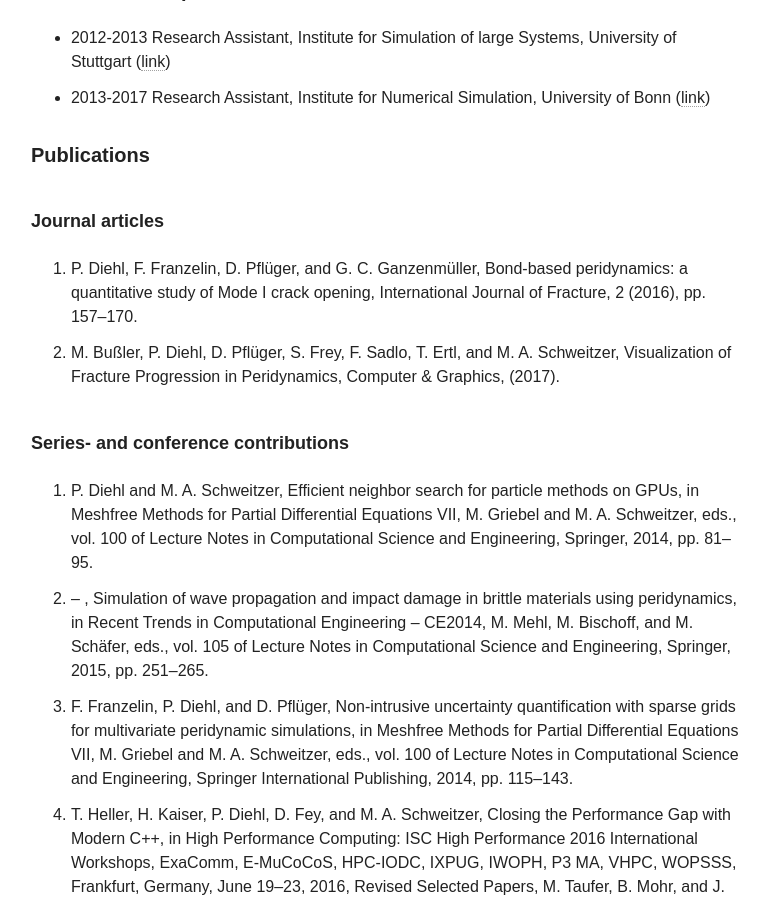
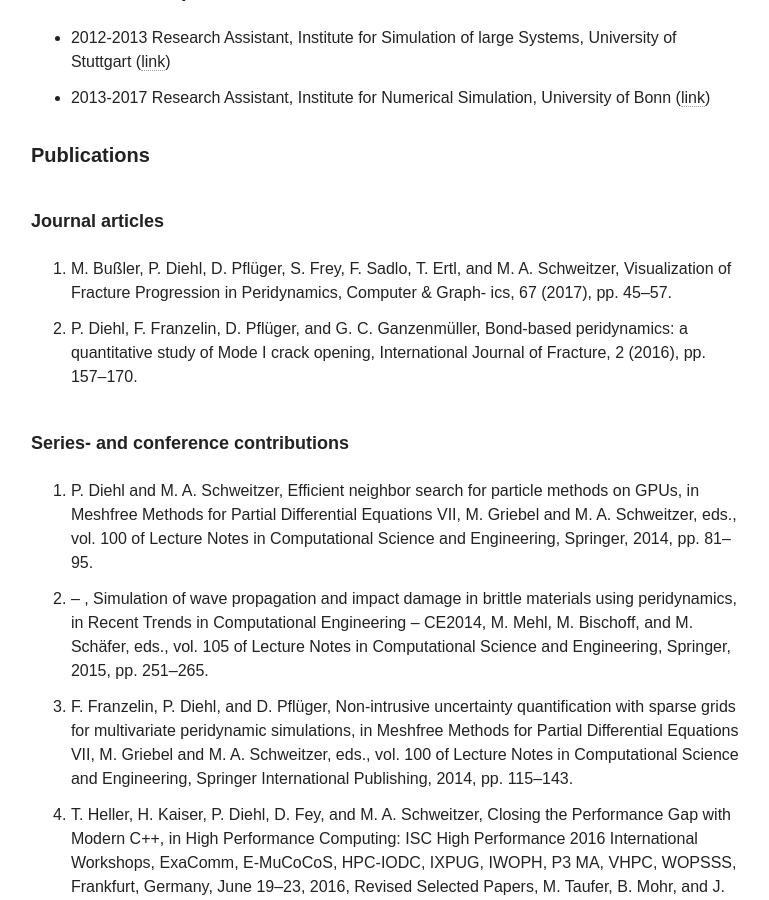
Before and after one commit to diehlpk/diehlpk.github.io, a Jekyll site: the page built from cv/index.md, in a window 1280 px wide and 900 px high, scrolled down 1098 px. Shown: the whole window, without its empty margins (255-1024 px from the left). Built offline with Jekyll 4.4.1, drawn with Linux system fonts in a browser that asks for light colours; nearby versions of some CDN libraries.

Commit message:
Update publication

```diff
--- a/cv/index.md
+++ b/cv/index.md
@@ -25,10 +25,11 @@ hide: true
 ##### Publications
 
 ###### Journal articles
-1.  P. Diehl, F. Franzelin, D. Pflüger, and G. C. Ganzenmüller, Bond-based peridynamics: a quantitative study of Mode I crack opening, International Journal of Fracture,
+1. M. Bußler, P. Diehl, D. Pflüger, S. Frey, F. Sadlo, T. Ertl, and M. A.
+Schweitzer, Visualization of Fracture Progression in Peridynamics, Computer & Graph-
+ics, 67 (2017), pp. 45–57.
+1. P. Diehl, F. Franzelin, D. Pflüger, and G. C. Ganzenmüller, Bond-based peridynamics: a quantitative study of Mode I crack opening, International Journal of Fracture,
 2 (2016), pp. 157–170.
-2. M. Bußler, P. Diehl, D. Pflüger, S. Frey, F. Sadlo, T. Ertl, and M. A.
-Schweitzer, Visualization of Fracture Progression in Peridynamics, Computer & Graphics, (2017).
 
 ###### Series- and conference contributions
 1. P. Diehl and M. A. Schweitzer, Efficient neighbor search for particle methods on
--- a/data/list/publications.bib
+++ b/data/list/publications.bib
@@ -13,6 +13,9 @@ and Ertl, Thomas
 and Schweitzer, Marc Alexander},
   Journal                  = {{C}omputer \& {G}raphics},
   Year                     = {2017},
+  Pages                    = {45--57},
+  Volume                   = {67},
+
   Owner                    = {p108903},
   Timestamp                = {2017.05.09}
 }
```
Also changed, not shown: 2 other files.
